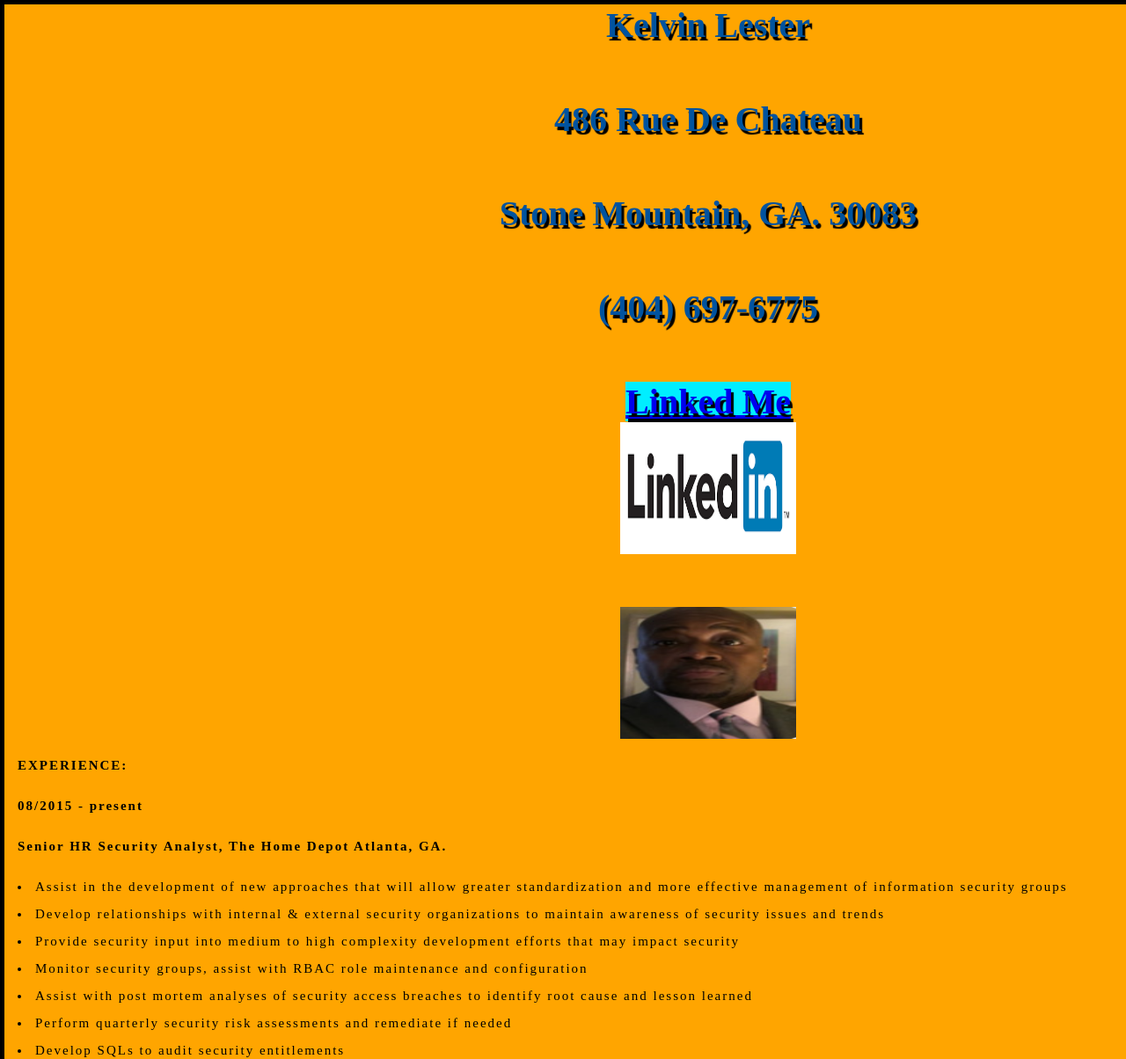
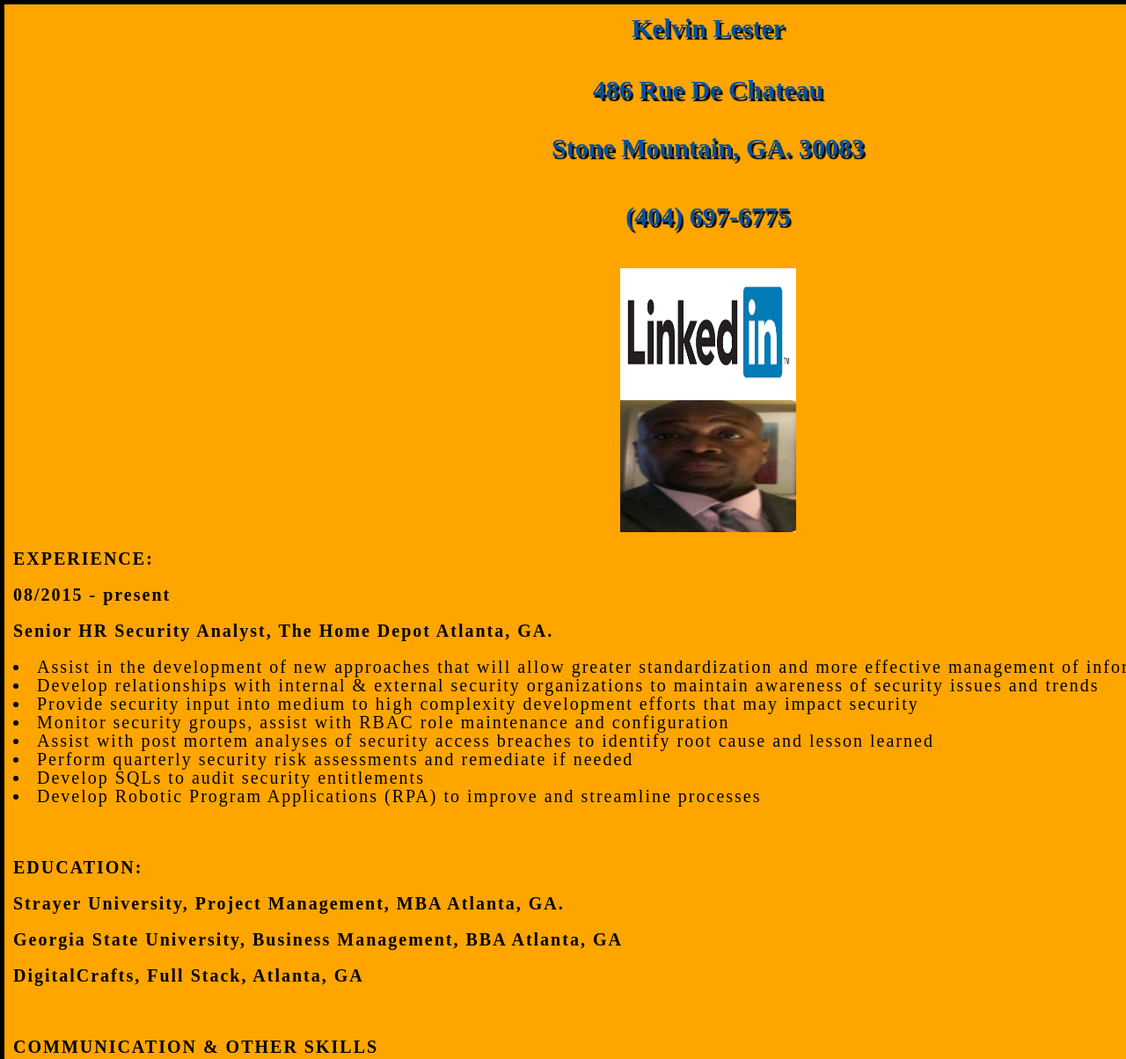
Before and after one commit to klester01/Resume, a plain HTML site: page index.html in a window 1280 px wide. Shown: the top 1204 px of the page at 88% size. Drawn offline with Linux system fonts and the light colour scheme.

Commit message:
Updates are requsted on Resume

```diff
--- a/index.html
+++ b/index.html
@@ -1,27 +1,29 @@
 <!DOCTYPE html>
 <html>
+    <head>
+        <link href="styles/style.css" rel="stylesheet">
+    </head>
+    <body>
+<div>
+         <h1> Kelvin Lester </h1>
 
-        <link href="styles/style.css" rel="stylesheet">
-        <h1>Kelvin Lester
-        <p></p>
-        486 Rue De Chateau
-        <p></p>
-        Stone Mountain, GA. 30083
-        <p></p>
-        (404) 697-6775
-        <p></p>
-        <a href="http://www.linkedin.com/in/kelvin-lester-451a682" target="blank"> Linked Me <img src="linked in logo.png"
-                    width="0"
-                    height="0"/></a>
-                   <p></p>
-                    <img src="me.png"
-                    width="0"
-                    height="0"/></h1>
+         <h2>486 Rue De Chateau</h2>
 
+         <h3> Stone Mountain, GA. 30083</h3>
 
-<p align=left><b>EXPERIENCE:</b></p>
-<p align=left><b>08/2015 - present</b></p>
-<p align=left><b>Senior HR Security Analyst, The Home Depot Atlanta, GA.</b></p>
+          <h4> (404) 697-6775</h>
+</div>
+
+<div>
+         <a href="http://www.linkedin.com/in/kelvin-lester-451a682"><img src="linked in logo.png"/>
+          <img src="me.png"/></a>
+
+</div>
+
+       <!--remove the align to left and replace with CSS code-->
+    <p><b>EXPERIENCE:</b></p>
+    <p><b>08/2015 - present</b></p>
+    <p><b>Senior HR Security Analyst, The Home Depot Atlanta, GA.</b></p>
     <li> Assist in the development of new approaches that will allow greater standardization and more effective management of information security groups</li>
     <li> Develop relationships with internal & external security organizations to maintain awareness of security issues and trends</li>
     <li> Provide security input into medium to high complexity development efforts that may impact security</li>
@@ -30,17 +32,17 @@
     <li> Perform quarterly security risk assessments and remediate if needed</li>
     <li> Develop SQLs to audit security entitlements</li>
     <li> Develop  Robotic Program Applications (RPA) to improve and streamline processes</li>
+<p></p>
 
-<p align=left><b>EDUCATION:</b></p>
-<p align=left><b>Strayer University, Project Management, MBA Atlanta, GA.</b></p>
-<p align=left><b>Georgia State University, Business Management, BBA Atlanta, GA</b></p>
-<p align=left><b>DigitalCrafts, Full Stack,  Atlanta, GA</b></p>
+    <p><b>EDUCATION:</b></p>
+    <p><b>Strayer University, Project Management, MBA Atlanta, GA.</b></p>
+    <p><b>Georgia State University, Business Management, BBA Atlanta, GA</b></p>
+    <p><b>DigitalCrafts, Full Stack,  Atlanta, GA</b></p>
 
+<p></p>
 
-
-<p>
-
-<b>COMMUNICATION & OTHER SKILLS</b>
+    <p><b>COMMUNICATION & OTHER SKILLS</b></p>
+      <!--ADDED ADN ADDITIONAL  <UL> TAG INSTEAED OF USING ONE TAG AS RECOMMENDED-->
     <ul>
         <li>Excellent communication skills (verbally and written)</li>
         <li>Excellent analytical & problem-solving skills (Root Cause Analysis)</li>
@@ -48,10 +50,13 @@
         <li>Excellent managing conflict resolution skills</li>
         <li>Strong Leadership Skills</li>
         <li>Building partnership & working collaboratively with others</li>
+    </ul>
 
-</p>
+    <br></br>
 
-<b>COMPUTER & APPLICATION EXPERIENCE</b>
+  <p>  <b>COMPUTER & APPLICATION EXPERIENCE</b> </p>
+
+    <ul>
         <li>Proficient in Microsoft Excel, Word, Access, Project & PowerPoint</li>
         <li>Proficient in Structured Query Language</li>
         <li>Solid understanding of UNIX and Bash scripting</li>
@@ -59,20 +64,17 @@
         <li>Knowledgeable in Cloud-based Environments (GPC)</li>
         <li>Knoweldgeable of GitHub, HTML, CSS and Javascript</li>
         <li>Knowledgeable in Microsoft Azzure and Active Directory</li>
+    </ul>
 
-</ul>
-<p></p>
+    <br></br>
 
     <center>
     <div class="box">
-
-
-    <p><b>My Projects:</b> </p>
-
+        <p><b>My Projects:</b></p>
             <ol>
-        <p><li><a href="https://github.com/klester01/htmlex1.git"> Click Ex.1</a></li></p>
-        <p><li><a href="https://github.com/klester01/htmlex1.git"> Click Ex.2 </a></li><p>
-        <p><li><a href="https://github.com/klester01/html103.git"> Click Ex. 3 & 4 </a></li></p>
+                <b><li><a href="https://github.com/klester01/htmlex1.git"> Click Ex.1</a></li></b>
+                <b><li><a href="https://github.com/klester01/htmlex1.git"> Click Ex.2 </a></li><b>
+                <b><li><a href="https://github.com/klester01/html103.git"> Click Ex. 3 & 4 </a></li></b>
             </ol>
 
     </div>
@@ -80,6 +82,6 @@
     </center>
 
 
+
     </body>
-
 </html>
--- a/styles/style.css
+++ b/styles/style.css
@@ -4,21 +4,53 @@ html {
 
 body {
   width: 1600px;
-  height: 2600px;
-  margin: auto;
+  height: 2500px;
+  margin:0 auto;
   background-color:orange;
   padding: 0px, 300px, 300px, 300px;
   border: 5px solid black;
+
 }
 
-h1 {
-	font-size: 40px;
-  text-align: center;
-  margin: auto;
-  padding: 10px, 0;
+h1{
+	font-size: 30px;
+ text-align: center;
+  margin:0 auto;
+  padding: 10px;
   color: #00539F;
-  text-shadow: 3px 4px 1px black;
+  text-shadow: 2px 3px 1px black;
+	justify-content: center;
+}
 
+h2 {
+	text-align:center;
+	justify-content:center;
+	padding-top: 1px;
+	font-size: 30px;
+	color: #00539F;
+  text-shadow: 2px 3px 1px black;
+	justify-content: center;
+}
+
+h3 {
+	text-align: center;
+ justify-content:center;
+ padding:2px;
+ font-size: 30px;
+ color: #00539F;
+ text-shadow: 2px 3px 1px black;
+ justify-content: center;
+
+}
+
+h4 {
+	text-align: center;
+justify-content:center;
+padding: 2px;
+font-size: 30px;
+color: #00539F;
+text-shadow: 2px 3px 1px black;
+justify-content: center;
 }
 
 img {
@@ -29,23 +61,31 @@ img {
 }
 
 p, li{
-  font-size: 15px;
+  font-size: 20px;
   line-height: 1px;
   letter-spacing: 2px;
-  padding: 15px;
+  padding: 10px;
+
 }
 
 .box {
   padding: 50px;
   border: 5px solid #00539F;
-  width: 200px;
-  height: 400px;
+  width: 250px;
+  height: 100px;
+	text-align: left;
+	margin: 0 auto;
+	align: center
 }
 
 
 a {
   background-color: rgb(0, 238, 255);
   transition: background-color .5s;
+	margin: 0 auto;
+	justify-content: center;
+	text-align: center;
+
 }
 
 a:hover {
```
Also changed, not shown: 1 other file. Lines whose indentation alone changed are shown as unchanged.
